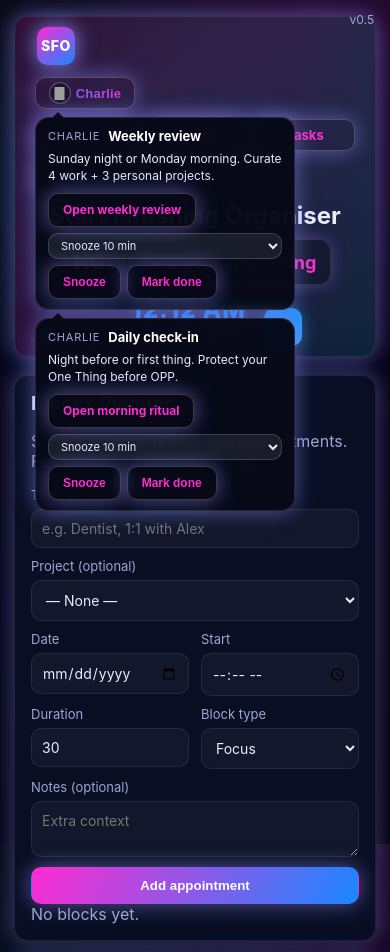
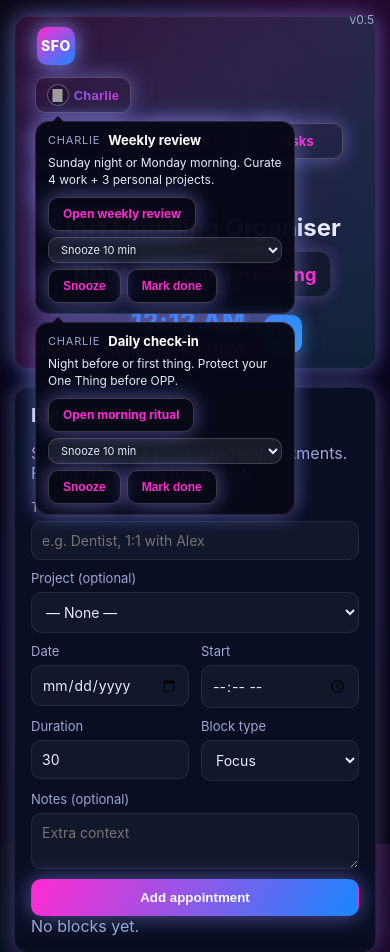
Before and after one commit to radicalmove/start-finishing-organiser, a FastAPI app: page /blocks in a window 390 px wide. Shown: the top 952 px of the page. Run offline with FastAPI, Linux system fonts and the light colour scheme; data comes from the database, SQL or seed files in the repository; data that the repository does not hold is empty; grey boxes are pictures that could not be loaded.

Commit message:
Tighten header spacing

```diff
--- a/app/static/css/main.css
+++ b/app/static/css/main.css
@@ -96,11 +96,12 @@ h4 {
   grid-area: center;
   display: flex;
   align-items: center;
-  justify-content: center;
+  justify-content: flex-start;
   gap: 16px;
   flex-wrap: nowrap;
   width: 100%;
   min-width: 0;
+  padding-left: 20px;
 }
 
 .brand-link h1 {
@@ -138,9 +139,9 @@ h4 {
 }
 
 .header-action-sm {
-  min-width: 100px;
-  width: 100px;
-  height: 32px;
+  min-width: 96px;
+  width: 96px;
+  height: 36px;
   padding: 0 8px;
   border-radius: 12px;
   font-size: 13px;
@@ -1292,7 +1293,7 @@ button:hover,
 
 .tbar {
   display: flex;
-  align-items: flex-end;
+  align-items: center;
   gap: 16px;
   grid-area: tbar;
   justify-self: end;
@@ -2103,6 +2104,7 @@ textarea {
     width: 100%;
     flex-direction: column;
     gap: 10px;
+    padding-left: 0;
   }
   .tbar {
     justify-self: start;
@@ -2125,9 +2127,9 @@ textarea {
   }
 
   .header-action-sm {
-    min-width: 100px;
-    width: 100px;
-    height: 32px;
+    min-width: 96px;
+    width: 96px;
+    height: 36px;
     padding: 0 8px;
     font-size: 13px;
     gap: 5px;
@@ -2279,9 +2281,9 @@ textarea {
 }
 
 .coach-toggle.header-action-sm {
-  min-width: 100px;
-  width: 100px;
-  height: 32px;
+  min-width: 96px;
+  width: 96px;
+  height: 36px;
   font-size: 13px;
   padding: 0 8px;
   gap: 5px;
@@ -2463,9 +2465,9 @@ textarea {
   }
 
   .coach-toggle.header-action-sm {
-    min-width: 100px;
-    width: 100px;
-    height: 32px;
+    min-width: 96px;
+    width: 96px;
+    height: 36px;
     border-radius: 10px;
     font-size: 13px;
     padding: 0 8px;
```
